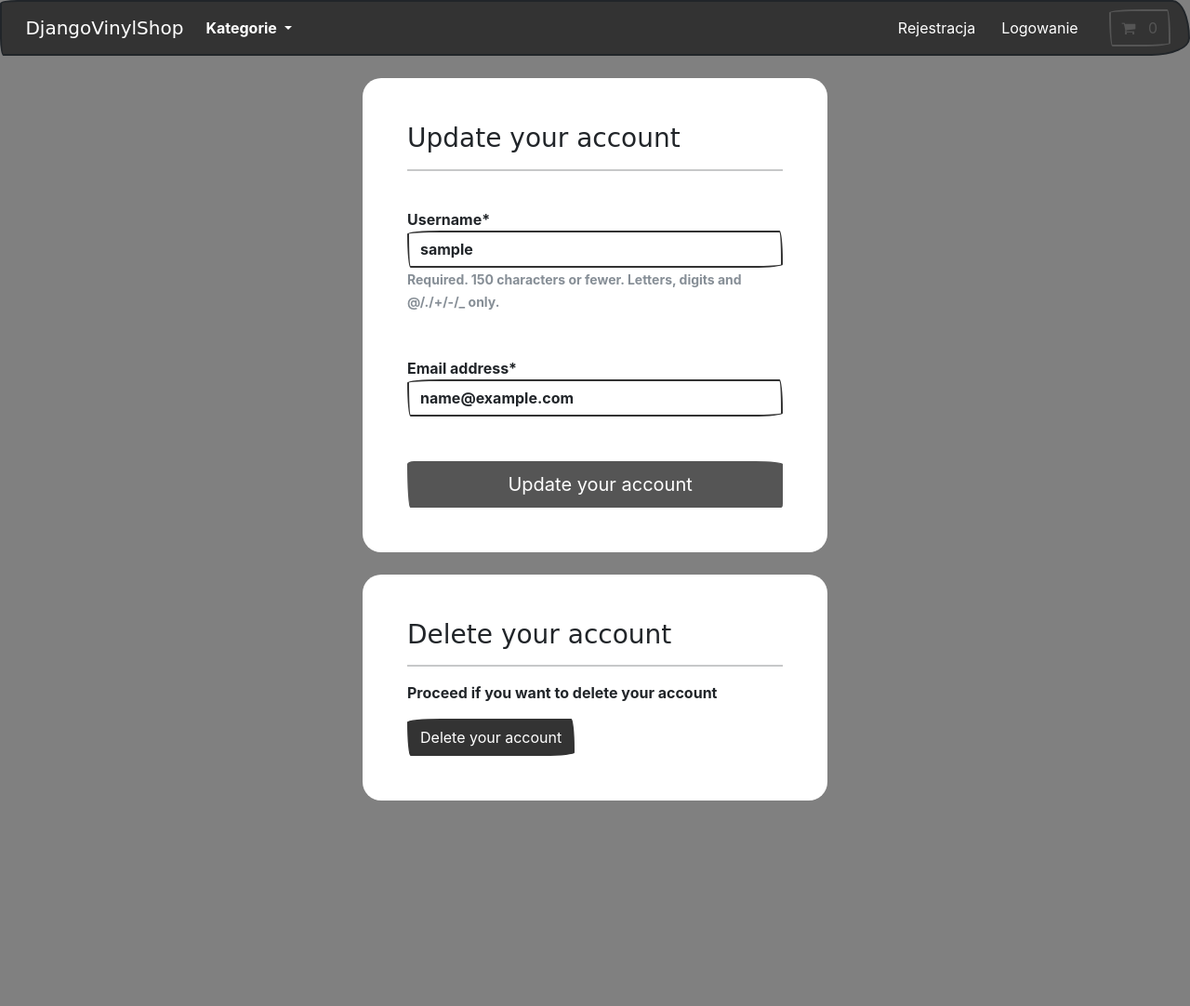
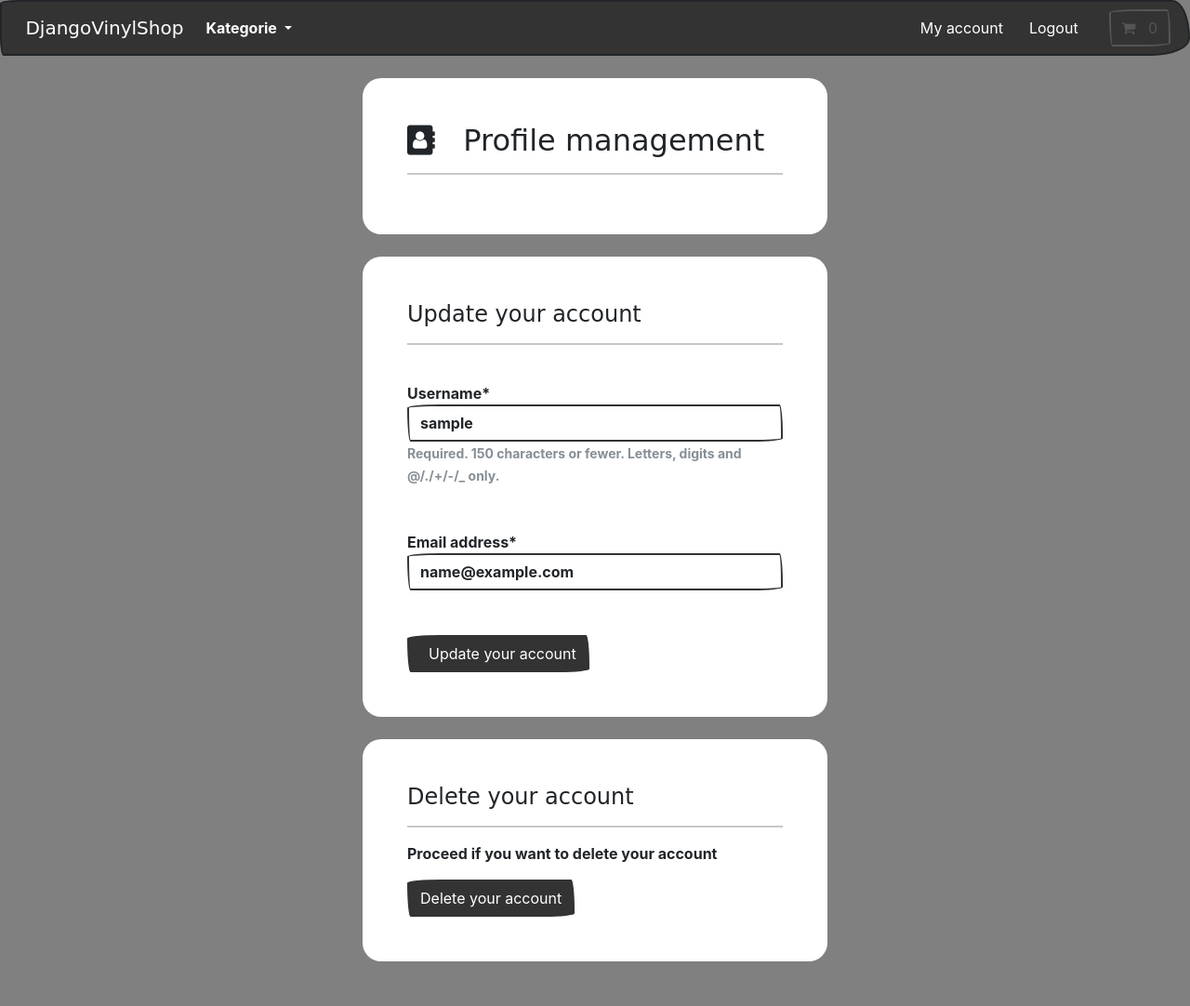
Before and after one commit to VinylSquad/DjangoVinylShop, a Django app: page /account/profile-management in a window 1280 px wide. Shown: the whole page at 93% size. Before the commit the page ends 861 px from the top, so only its background shows below. Run offline with Django 4.2, Linux system fonts and the light colour scheme; the visitor is signed in with stand-in values (Sample User, id 1); data comes from the database, SQL or seed files in the repository; some libraries are stand-ins or nearby versions; some web fonts are replaced.

Commit message:
Added some styling and user validation

```diff
--- a/DjangoVinylShop_project/account/forms.py
+++ b/DjangoVinylShop_project/account/forms.py
@@ -49,6 +49,15 @@ class UpdateUserForm(forms.ModelForm):
 
     password = None
 
+    class Meta:
+
+        model = User
+
+        fields = ['username', 'email']
+        exclude = ['password1', 'passwrod2']
+
+
+
     def __init__(self, *args, **kwargs):
         super(UpdateUserForm, self).__init__(*args, **kwargs)
 
@@ -57,9 +66,15 @@ class UpdateUserForm(forms.ModelForm):
         self.fields['email'].required = True
 
 
-    class Meta:
+#email validation
 
-        model = User
+    def clean_email(self):
 
-        fields = ['username', 'email']
-        exclude = ['password1', 'passwrod2']
+        email = self.cleaned_data.get("email")
+        if User.objects.filter(email=email).exclude(pk=self.instance.pk).exists():
+            raise forms.ValidationError('This email is invalid!')
+
+        if len(email) >= 350:
+            raise forms.ValidationError('This imail is too long!')
+
+        return email
--- a/DjangoVinylShop_project/account/templates/account/profile-management.html
+++ b/DjangoVinylShop_project/account/templates/account/profile-management.html
@@ -27,7 +27,21 @@
 
     <div class="container bg-white shadow-md p-5 form-layout">
 
-        <h3>Update your account</h3>
+        <h2><i class="fa fa-address-book" aria-hidden="true"></i> &nbsp; Profile management</h2>
+
+        <hr>
+
+
+
+
+
+    </div>
+
+    <br>
+
+    <div class="container bg-white shadow-md p-5 form-layout">
+
+        <h4>Update your account</h4>
         <hr>
 
 
@@ -50,7 +64,7 @@
 
 
 
-            <button type="submit" class="btn btn-secondary btn-lg w-100 btn-block p-2"> &nbsp; Update your account</button>
+            <button type="submit" class="btn btn-primary navbar-btn text-white"> &nbsp; Update your account</button>
 
 
 
@@ -62,7 +76,7 @@
 
     <div class="container bg-white shadow-md p-5 form-layout">
 
-        <h3>Delete your account</h3>
+        <h4>Delete your account</h4>
 
         <hr>
 
--- a/DjangoVinylShop_project/account/views.py
+++ b/DjangoVinylShop_project/account/views.py
@@ -157,6 +157,8 @@ def profile_management(request):
 
     # Update username and password
 
+    user_form = UpdateUserForm(instance=request.user)
+
     if request.method == 'POST':
 
         user_form = UpdateUserForm(request.POST, instance=request.user)
@@ -167,7 +169,7 @@ def profile_management(request):
 
             return redirect('dashboard')
 
-    user_form = UpdateUserForm(instance=request.user)
+
 
     context = {'user_form': user_form}
 
--- a/DjangoVinylShop_project/store/templates/store/base.html
+++ b/DjangoVinylShop_project/store/templates/store/base.html
@@ -97,17 +97,44 @@
 
     <div class="collapse navbar-collapse text-center" id="navbarNavDropdown">
       <ul class="navbar-nav ms-auto">
+
+        {% if user.is_authenticated %}
+
+            <li class="nav-item">
+              <a class="btn btn-alert navbar-btn text-white" type="button" href="{% url 'dashboard' %}">
+                My account
+              </a>
+            </li>
+
+            {% else %}
+
+
             <li class="nav-item">
               <a class="btn btn-alert navbar-btn text-white" type="button" href="{% url 'register' %}">
-            Rejestracja
+                Register
               </a>
             </li>
+
+        {% endif %}
+
+        {% if user.is_authenticated %}
+
+            <li class="nav-item">
+              <a class="btn btn-alert navbar-btn text-white" type="button" href="{% url 'user-logout' %}">
+                Logout
+              </a>
+            </li>
+
+            {% else %}
+
 
               <li class="nav-item">
                 <a class="btn btn-alert navbar-btn text-white" type="button" href="{% url 'my-login' %}">
                   Logowanie
                 </a>
               </li>
+
+        {% endif %}
 
         &nbsp; &nbsp; &nbsp;
 
```
Also changed, not shown: DjangoVinylShop_project/account/templates/account/dashboard.html (+6 -4 lines), DjangoVinylShop_project/account/templates/account/delete-account.html (+6 -1 lines). Lines whose indentation alone changed are shown as unchanged.
